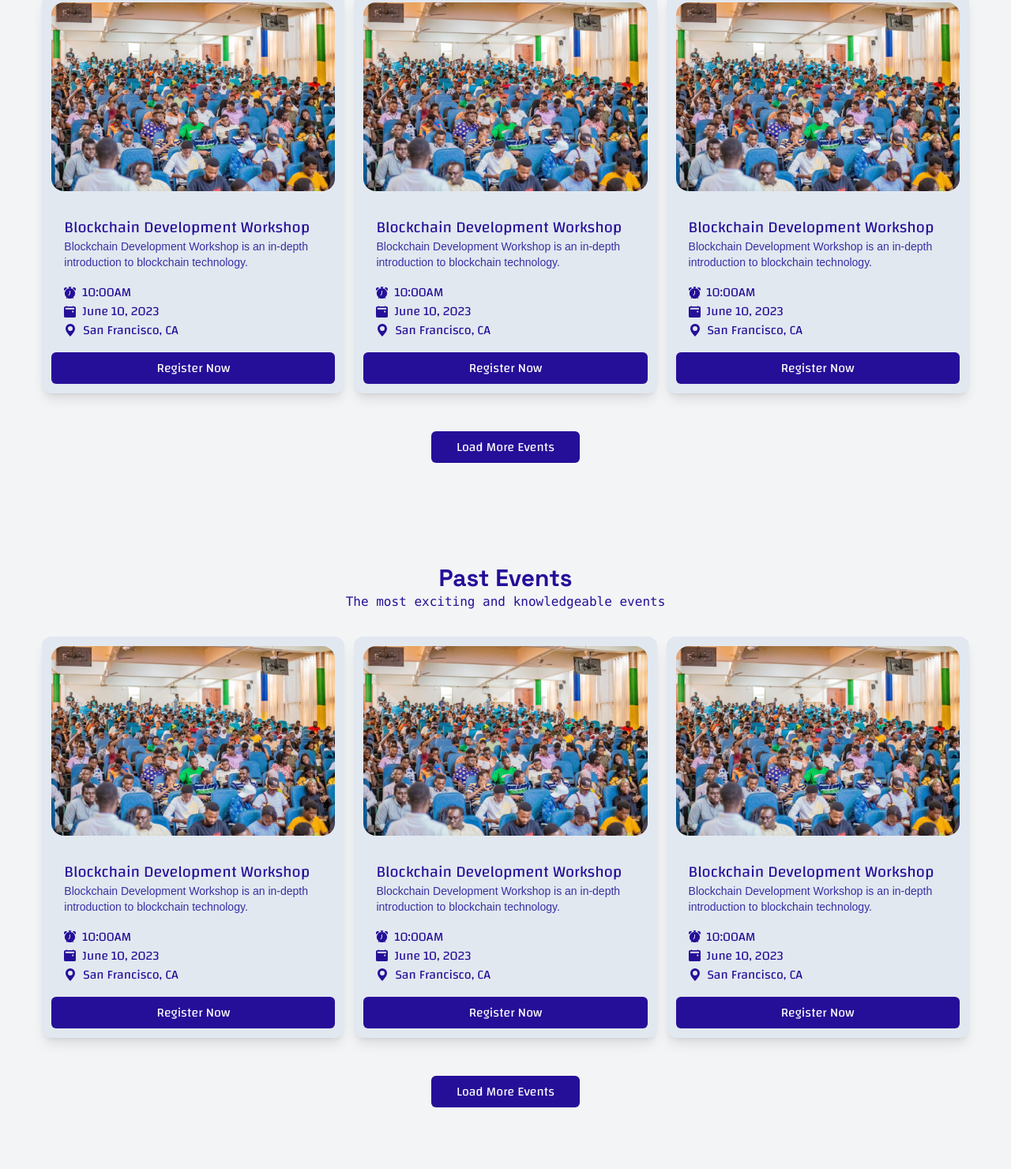
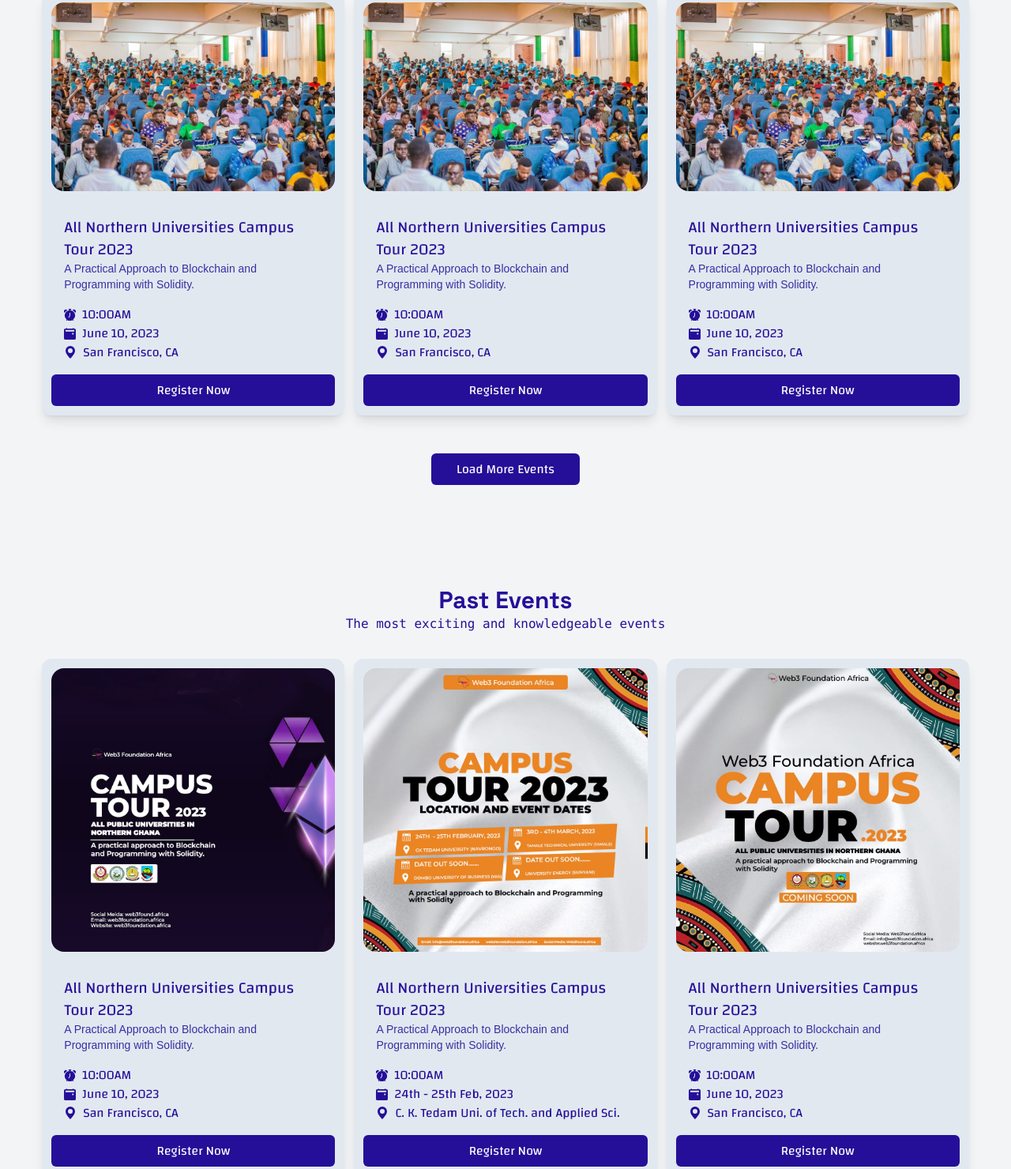
Before and after one commit to Namibra-Devs/web3foundationafrica, a website built with Vite: page programmes.html in a window 1280 px wide. Shown: the part 259-1739 px from the top of the page at 79% size. Built offline with nearby package versions, Linux system fonts and the light colour scheme.

Commit message:
Past events update in programmes

```diff
--- a/programmes.html
+++ b/programmes.html
@@ -76,8 +76,8 @@
                     <img src="./public/images/events/IMG1.JPG" alt="event" class="w-full object-fill rounded-2xl">
                   </div>
                   <div class="event-about mt-5 px-4">
-                    <h3 class="text-xl font-changa text-other">Blockchain Development Workshop</h3>
-                    <p class="text-sm text-indigo-800 mb-4">Blockchain Development Workshop is an in-depth introduction to blockchain technology.</p>
+                    <h3 class="text-xl font-changa text-other">All Northern Universities Campus Tour 2023</h3>
+                    <p class="text-sm text-indigo-800 mb-4">A Practical Approach to Blockchain and Programming with Solidity.</p>
                   </div>
                     <div class="event-details px-4">
                     <p class="text-other flex items-center font-changa">
@@ -109,8 +109,8 @@
                     <img src="./public/images/events/IMG1.JPG" alt="event" class="w-full object-fill rounded-2xl">
                   </div>
                   <div class="event-about mt-5 px-4">
-                    <h3 class="text-xl font-changa text-other">Blockchain Development Workshop</h3>
-                    <p class="text-sm text-indigo-800 mb-4">Blockchain Development Workshop is an in-depth introduction to blockchain technology.</p>
+                    <h3 class="text-xl font-changa text-other">All Northern Universities Campus Tour 2023</h3>
+                    <p class="text-sm text-indigo-800 mb-4">A Practical Approach to Blockchain and Programming with Solidity.</p>
                   </div>
                     <div class="event-details px-4">
                     <p class="text-other flex items-center font-changa">
@@ -142,8 +142,8 @@
                     <img src="./public/images/events/IMG1.JPG" alt="event" class="w-full object-fill rounded-2xl">
                   </div>
                   <div class="event-about mt-5 px-4">
-                    <h3 class="text-xl font-changa text-other">Blockchain Development Workshop</h3>
-                    <p class="text-sm text-indigo-800 mb-4">Blockchain Development Workshop is an in-depth introduction to blockchain technology.</p>
+                    <h3 class="text-xl font-changa text-other">All Northern Universities Campus Tour 2023</h3>
+                    <p class="text-sm text-indigo-800 mb-4">A Practical Approach to Blockchain and Programming with Solidity.</p>
                   </div>
                     <div class="event-details px-4">
                     <p class="text-other flex items-center font-changa">
@@ -193,12 +193,12 @@
           <div class="grid md:grid-cols-3 grid-cols-1 gap-3 place-items-center w-full">
               <div class="max-w-md w-full bg-slate-200 shadow-lg rounded-xl p-3">
                 <div class="flex flex-col ">
-                    <div class="relative h-62 w-full mb-3">
-                      <img src="./public/images/events/IMG1.JPG" alt="event" class="w-full object-fill rounded-2xl">
+                    <div class="relative h-60 w-full mb-3">
+                      <img src="./public/images/events/pastevents/campus-tour1.jpg" alt="event" class="w-full h-52 object-fill rounded-2xl">
                     </div>
                     <div class="event-about mt-5 px-4">
-                      <h3 class="text-xl font-changa text-other">Blockchain Development Workshop</h3>
-                      <p class="text-sm text-indigo-800 mb-4">Blockchain Development Workshop is an in-depth introduction to blockchain technology.</p>
+                      <h3 class="text-xl font-changa text-other">All Northern Universities Campus Tour 2023</h3>
+                      <p class="text-sm text-indigo-800 mb-4">A Practical Approach to Blockchain and Programming with Solidity.</p>
                     </div>
                       <div class="event-details px-4">
                       <p class="text-other flex items-center font-changa">
@@ -226,12 +226,12 @@
                   </div>
               <div class="max-w-md w-full bg-slate-200 shadow-lg rounded-xl p-3">
                 <div class="flex flex-col ">
-                    <div class="relative h-62 w-full mb-3">
-                      <img src="./public/images/events/IMG1.JPG" alt="event" class="w-full object-fill rounded-2xl">
+                    <div class="relative h-60 w-full mb-3">
+                      <img src="./public/images/events/pastevents/campus-tour2.jpg" alt="event" class="w-full h-52 object-fill rounded-2xl">
                     </div>
                     <div class="event-about mt-5 px-4">
-                      <h3 class="text-xl font-changa text-other">Blockchain Development Workshop</h3>
-                      <p class="text-sm text-indigo-800 mb-4">Blockchain Development Workshop is an in-depth introduction to blockchain technology.</p>
+                      <h3 class="text-xl font-changa text-other">All Northern Universities Campus Tour 2023</h3>
+                      <p class="text-sm text-indigo-800 mb-4">A Practical Approach to Blockchain and Programming with Solidity.</p>
                     </div>
                       <div class="event-details px-4">
                       <p class="text-other flex items-center font-changa">
@@ -244,13 +244,13 @@
                         <svg class="mr-2" xmlns="http://www.w3.org/2000/svg" width="15" height="15" fill="#250F98" class="bi bi-calendar2-event-fill" viewBox="0 0 16 16">
                           <path d="M3.5 0a.5.5 0 0 1 .5.5V1h8V.5a.5.5 0 0 1 1 0V1h1a2 2 0 0 1 2 2v11a2 2 0 0 1-2 2H2a2 2 0 0 1-2-2V3a2 2 0 0 1 2-2h1V.5a.5.5 0 0 1 .5-.5m9.954 3H2.545c-.3 0-.545.224-.545.5v1c0 .276.244.5.545.5h10.91c.3 0 .545-.224.545-.5v-1c0-.276-.244-.5-.546-.5M11.5 7a.5.5 0 0 0-.5.5v1a.5.5 0 0 0 .5.5h1a.5.5 0 0 0 .5-.5v-1a.5.5 0 0 0-.5-.5z"/>
                         </svg>
-                        June 10, 2023
+                        24th - 25th Feb, 2023
                       </p>
                       <p class="text-other flex items-center font-changa mb-4">
                         <svg class="mr-2" xmlns="http://www.w3.org/2000/svg" width="16" height="16" fill="#250F98" class="bi bi-geo-alt-fill" viewBox="0 0 16 16">
                           <path d="M8 16s6-5.686 6-10A6 6 0 0 0 2 6c0 4.314 6 10 6 10m0-7a3 3 0 1 1 0-6 3 3 0 0 1 0 6"/>
                         </svg>
-                        San Francisco, CA
+                        C. K. Tedam Uni. of Tech. and Applied Sci.
                       </p>
                     </div>
 
@@ -260,11 +260,11 @@
               <div class="max-w-md w-full bg-slate-200 shadow-lg rounded-xl p-3">
                 <div class="flex flex-col ">
                     <div class="relative h-62 w-full mb-3">
-                      <img src="./public/images/events/IMG1.JPG" alt="event" class="w-full object-fill rounded-2xl">
+                      <img src="./public/images/events/pastevents/campus-tour3.jpg" alt="event" class="w-full h-52 object-fit  rounded-2xl">
                     </div>
                     <div class="event-about mt-5 px-4">
-                      <h3 class="text-xl font-changa text-other">Blockchain Development Workshop</h3>
-                      <p class="text-sm text-indigo-800 mb-4">Blockchain Development Workshop is an in-depth introduction to blockchain technology.</p>
+                      <h3 class="text-xl font-changa text-other">All Northern Universities Campus Tour 2023</h3>
+                      <p class="text-sm text-indigo-800 mb-4">A Practical Approach to Blockchain and Programming with Solidity.</p>
                     </div>
                       <div class="event-details px-4">
                       <p class="text-other flex items-center font-changa">
```
Also changed, not shown: public/images/events/pastevents/campus-tour1.jpg (renamed from public/images/events/campus-tour1.jpg), public/images/events/pastevents/campus-tour2.jpg (renamed from public/images/events/campus-tour2.jpg), public/images/events/pastevents/campus-tour3.jpg (renamed from public/images/events/campus-tour3.jpg).
